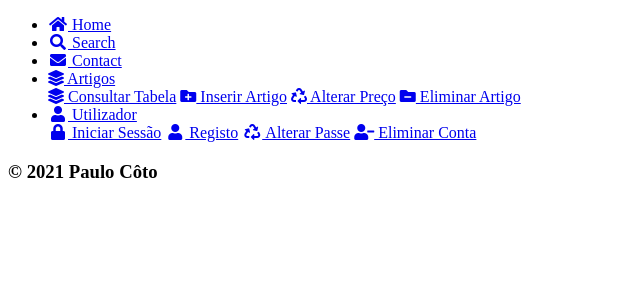
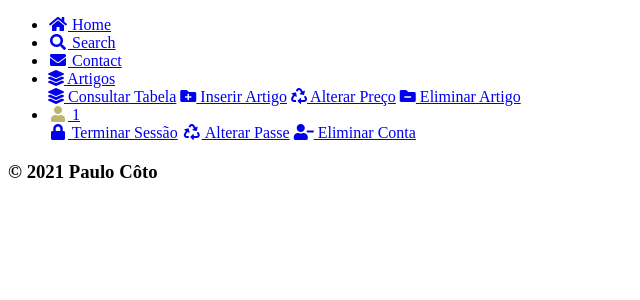
Before and after one commit to pbarca/LojaXXI, a Flask app: template templates/layout.html in a window 1280 px wide. Shown: the top 300 px of the page, without its empty margins (0-640 px from the left). Run offline with Flask 2, Linux system fonts and the light colour scheme; the template is opened without the code that fills it: most values are stand-ins (such as "Sample title", 1, 10 or a date in 2020); some libraries are stand-ins or nearby versions.

Commit message:
menus dinâmicos

```diff
--- a/app.py
+++ b/app.py
@@ -1,4 +1,4 @@
-from flask import Flask, render_template, request
+from flask import Flask, render_template, request, redirect
 from user import User
 
 app = Flask(__name__)
@@ -8,7 +8,8 @@ usr = User()
 @app.route('/tabela')
 def tabela():
     dados = usr.lista
-    return render_template('Utilizadores/tabela.html', tabela=dados, max=len(dados))
+    return render_template('Utilizadores/tabela.html', tabela=dados, max=len(dados), usr=usr)
+
 
 @app.route('/registo', methods=['GET', 'POST'])
 def route():
@@ -25,12 +26,12 @@ def route():
         else:
             erro = 'Utilizador criado com Sucesso.'
             usr.gravar(v1, v2, v3)
-    return render_template('Utilizadores/registo.html', erro=erro)
+    return render_template('Utilizadores/registo.html', erro=erro, usr=usr)
 
 
 @app.route('/')
 def index():
-    return render_template('index.html')
+    return render_template('index.html', usr=usr)
 
 
 @app.route('/login', methods=['GET', 'POST'])
@@ -44,9 +45,14 @@ def login():
         elif not usr.log(v1, v2):
             erro = 'A palavra passe está errada.'
         else:
+            usr.id = v1
             erro = 'Bem-Vindo.'
-    return render_template('Utilizadores/login.html', erro=erro)
+    return render_template('Utilizadores/login.html', erro=erro, usr=usr)
 
+@app.route('/logout')
+def logout():
+    usr.reset()
+    return redirect('/')
 
 @app.route('/apagar', methods=['GET', 'POST'])
 def apagar():
@@ -61,7 +67,7 @@ def apagar():
         else:
             usr.apaga(v1)
             erro = 'Conta Eliminada com Sucesso.'
-    return render_template('Utilizadores/apagar.html', erro=erro)
+    return render_template('Utilizadores/apagar.html', erro=erro, usr=usr)
 
 
 @app.route('/newpasse', methods=['GET', 'POST'])
@@ -80,7 +86,7 @@ def newpasse():
             erro = 'A palavra passe não coincide.'
         else:
             usr.alterar(v1, v2)
-    return render_template('Utilizadores/newpasse.html', erro=erro)
+    return render_template('Utilizadores/newpasse.html', erro=erro, usr=usr)
 
 
 if __name__ == '__main__':
--- a/templates/layout.html
+++ b/templates/layout.html
@@ -27,13 +27,20 @@
         </div>
     </li>
     <li class="dropdown">
-        <a class="dropbtn" href="javascript:void(0)"><i class="fa fa-fw fa-user"></i> Utilizador</a>
+        {% if usr.id %}
+        <a class="dropbtn" href="javascript:void(0)"><i style = "color: darkkhaki" class="fa fa-fw fa-user"></i> {{ usr.id }}</a>
+        <div class="dropdown-content">
+            <a href="logout"><i class="fa fa-fw fa-lock"></i> Terminar Sessão</a>
+            <a href="newpasse"><i class="fa fa-fw fa-recycle"></i> Alterar Passe</a>
+            <a href="apagar"><i class="fas fa-user-minus"></i> Eliminar Conta</a>
+        </div>
+        {% else %}
+        <a class="dropbtn" href="javascript:void(0)"><i class="fa fa-fw fa-user"></i>Utilizador</a>
         <div class="dropdown-content">
             <a href="login"><i class="fa fa-fw fa-lock"></i> Iniciar Sessão</a>
             <a href="registo"><i class="fa fa-fw fa-user"></i> Registo</a>
-            <a href="newpasse"><i class="fa fa-fw fa-recycle"></i> Alterar Passe</a>
-            <a href="apagar"><i class="fas fa-user-minus"></i> Eliminar Conta</a>
         </div>
+        {% endif %}
     </li>
 </ul>
 
```
